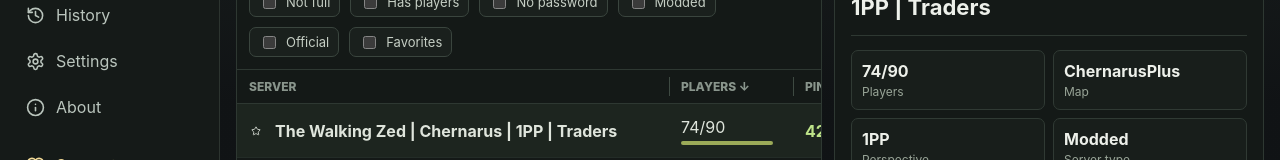
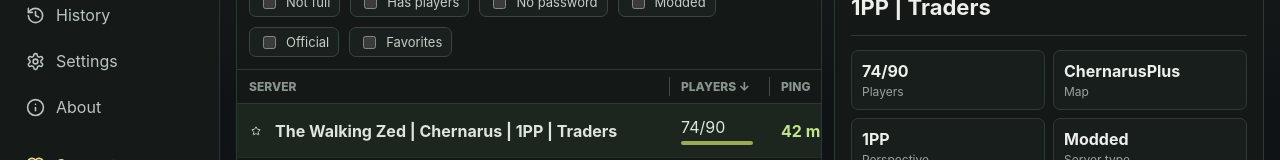
Before and after one commit to RayDeras84/ranger-for-dayz, a React (Vite) app: page / in a window 1280 px wide. Shown: the part 178-338 px from the top of the page. Built offline with nearby package versions, Linux system fonts and the light colour scheme.

Commit message:
Widen startup window for server table

```diff
--- a/electron/main.js
+++ b/electron/main.js
@@ -1551,7 +1551,7 @@ async function launchDayz({ server, playerName, modPaths = [], extraArgs = "", p
 
 function createWindow() {
   const win = new BrowserWindow({
-    width: 1560,
+    width: 1680,
     height: 900,
     minWidth: 1080,
     minHeight: 680,
--- a/src/App.jsx
+++ b/src/App.jsx
@@ -66,13 +66,13 @@ const defaultAppInfo = {
 
 const serverTableColumns = [
   { key: "name", label: "Server", min: 280 },
-  { key: "players", label: "Players", min: 86 },
+  { key: "players", label: "Players", min: 74 },
   { key: "ping", label: "Ping", min: 78 },
   { key: "map", label: "Map", min: 100 },
   { key: "rank", label: "Rank", min: 64 }
 ];
 
-const defaultServerColumnWidths = [420, 112, 86, 150, 70];
+const defaultServerColumnWidths = [420, 88, 86, 150, 70];
 
 function classNames(...values) {
   return values.filter(Boolean).join(" ");
```
